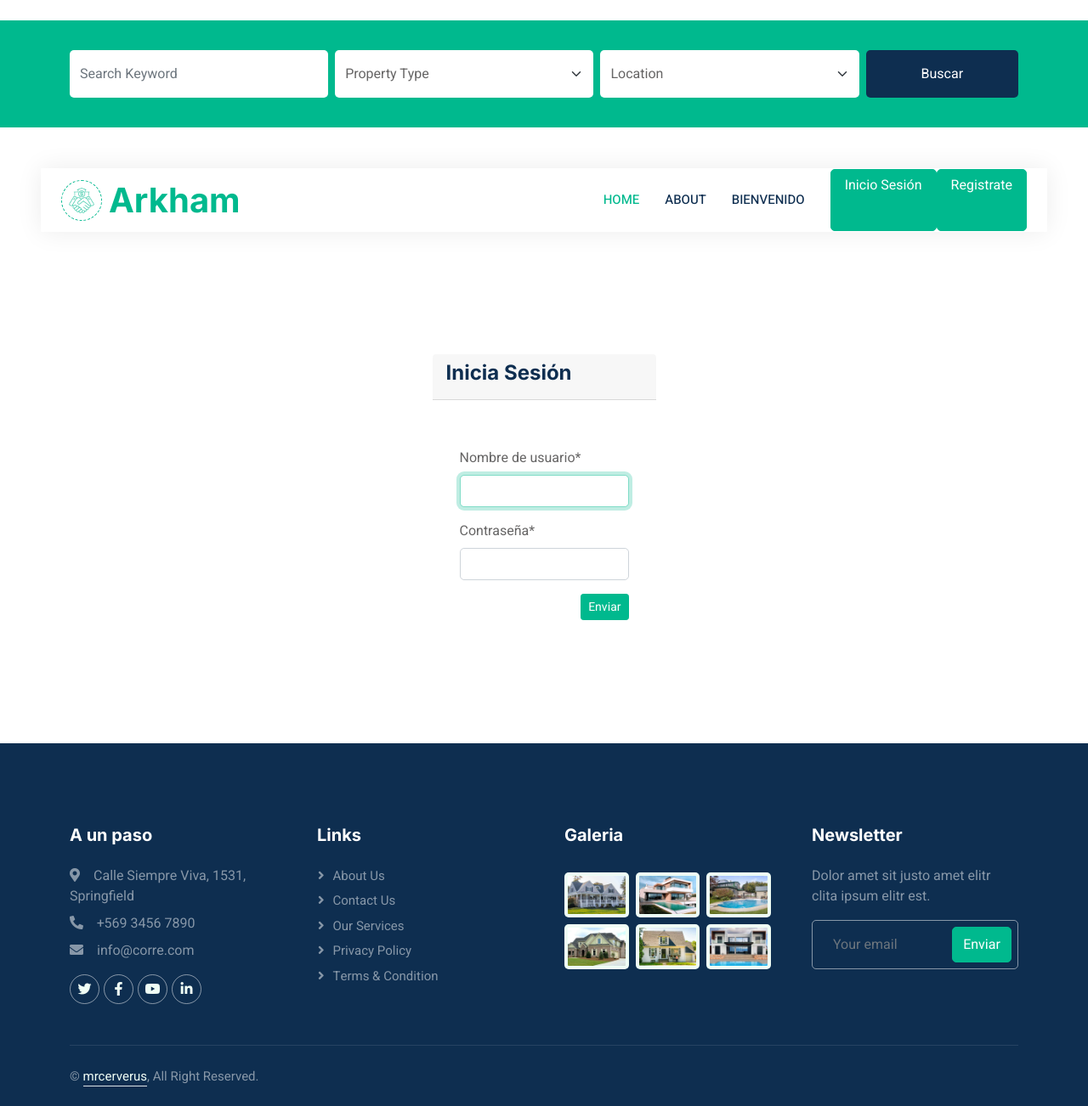
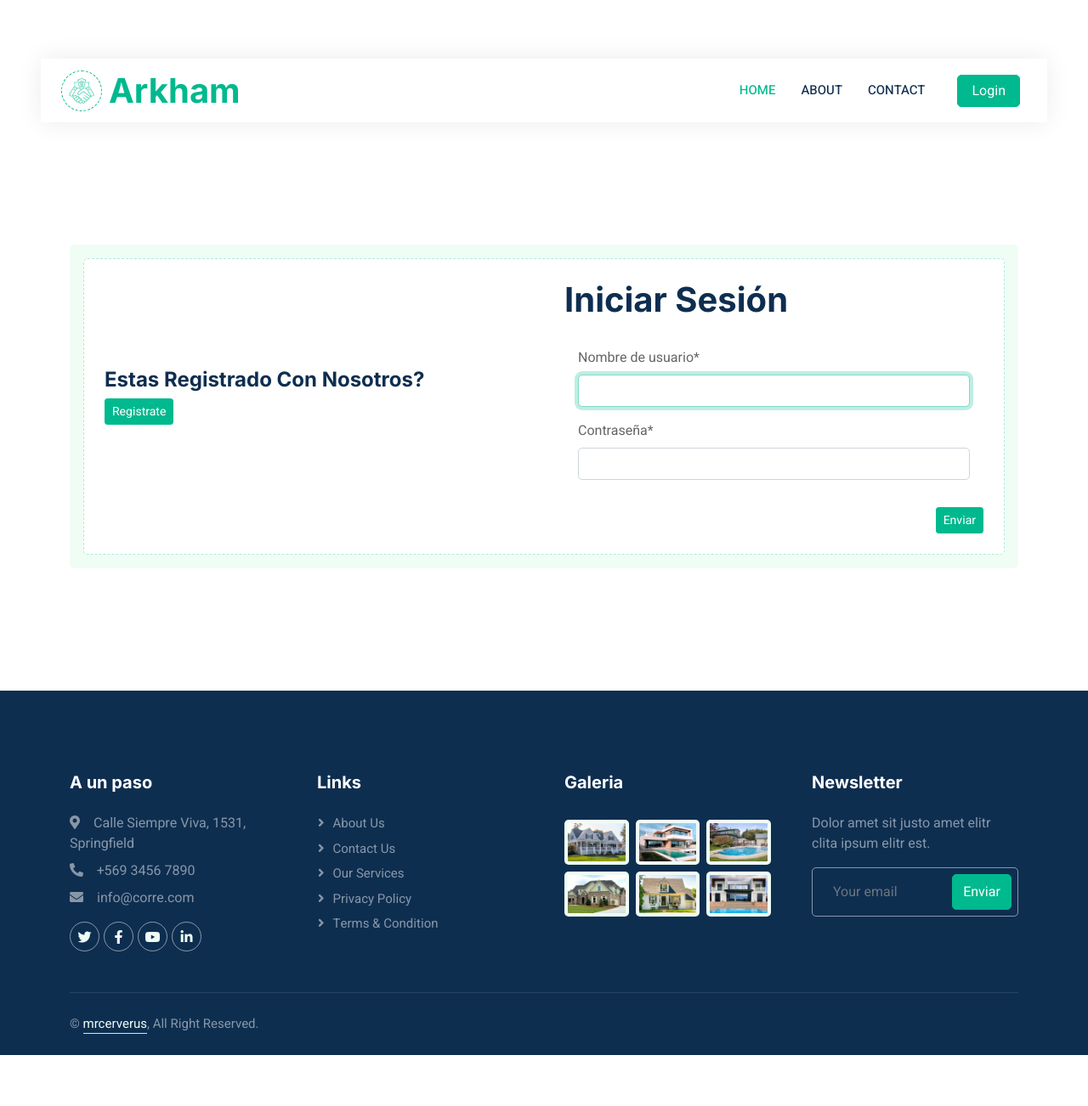
Before and after one commit to mrcerverus/Operaciones-CRUD, a Django app: page /accounts/login/ in a window 1280 px wide. Shown: the top 1302 px of the page at 85% size. After the commit the page ends 1242 px from the top, so only its background shows below. Run offline with Django 4.2, Linux system fonts and the light colour scheme; parts of the project's set-up code (start-up, migrations or seed data) failed here and were passed over; some libraries are stand-ins or nearby versions.

Commit message:
Hito03 - Cambios en edicion

```diff
--- a/app/models.py
+++ b/app/models.py
@@ -64,7 +64,7 @@ class Usuario(AbstractUser):
     tipo_usuario = models.CharField(max_length=20, choices=TIPO_USER_CHOICES, null=False, blank=False)
 
     def __str__(self):
-        return f"{self.first_name} {self.last_name} - {self.rut} - {self.tipo_usuario}"
+        return f"{self.first_name} {self.last_name} - {self.rut}"
 
 
 class Inmueble(models.Model):
@@ -91,7 +91,7 @@ class Inmueble(models.Model):
     imagen = models.ImageField(upload_to='app/photo/', null=True, blank=True)
 
     def __str__(self):
-        return f"Nombre propiedad: {self.nombre} / Fecha Publicacion: {self.fecha_publicacion}"
+        return f"Nombre propiedad: {self.nombre}"
 
 
 class SolicitudArriendo(models.Model):
--- a/app/templates/includes/header.html
+++ b/app/templates/includes/header.html
@@ -8,7 +8,7 @@
                 With Your Family</h1>
             <p class="animated fadeIn mb-4 pb-2">Vero elitr justo clita lorem. Ipsum dolor at sed stet
                 sit diam no. Kasd rebum ipsum et diam justo clita et kasd rebum sea elitr.</p>
-            <a href="" class="btn btn-primary py-3 px-5 me-3 animated fadeIn">Get Started</a>
+            <a href="{% url "welcome" %}" class="btn btn-primary py-3 px-5 me-3 animated fadeIn">Comencemos</a>
         </div>
         <div class="col-md-6 animated fadeIn">
             <div class="owl-carousel header-carousel">
--- a/app/templates/includes/navbar.html
+++ b/app/templates/includes/navbar.html
@@ -1,39 +1,4 @@
 {% load static %}
-
-<!-- Search Start -->
-<div class="container-fluid bg-primary mb-5 wow fadeIn" data-wow-delay="0.1s" style="padding: 35px;">
-    <div class="container">
-        <div class="row g-2">
-            <div class="col-md-10">
-                <div class="row g-2">
-                    <div class="col-md-4">
-                        <input type="text" class="form-control border-0 py-3" placeholder="Search Keyword">
-                    </div>
-                    <div class="col-md-4">
-                        <select class="form-select border-0 py-3">
-                            <option selected>Property Type</option>
-                            <option value="1">Property Type 1</option>
-                            <option value="2">Property Type 2</option>
-                            <option value="3">Property Type 3</option>
-                        </select>
-                    </div>
-                    <div class="col-md-4">
-                        <select class="form-select border-0 py-3">
-                            <option selected>Location</option>
-                            <option value="1">Location 1</option>
-                            <option value="2">Location 2</option>
-                            <option value="3">Location 3</option>
-                        </select>
-                    </div>
-                </div>
-            </div>
-            <div class="col-md-2">
-                <button class="btn btn-dark border-0 w-100 py-3">Buscar</button>
-            </div>
-        </div>
-    </div>
-</div>
-<!-- Search End -->
 
 <!-- Navbar Start -->
 <div class="container-fluid nav-bar bg-transparent">
@@ -49,40 +14,27 @@
         </button>
         <div class="collapse navbar-collapse" id="navbarCollapse">
             <div class="navbar-nav ms-auto">
-
                 <a href="{% url "indice" %}" class="nav-item nav-link active">Home</a>
-                <a href="{% url "indice" %}" class="nav-item nav-link">About</a>
-                <a href="{% url "welcome" %}" class="nav-item nav-link">Bienvenido</a>
+                <a href="{% url "about" %}" class="nav-item nav-link">About</a>
 
                 {% if user.is_authenticated and user.tipo_usuario == 'ARRENDADOR' %}
-
                 <div class="nav-item dropdown">
-                    <a href="{% url "welcome" %}" class="nav-link dropdown-toggle" data-bs-toggle="dropdown">Propiedades</a>
+                    <a href="#" class="nav-link dropdown-toggle" data-bs-toggle="dropdown">Propiedades</a>
                     <div class="dropdown-menu rounded-0 m-0">
+                        <a href="{% url "welcome" %}" class="dropdown-item">Lista Propiedades</a>
                         <a href="{% url "crear_inmueble" %}" class="dropdown-item">Crear Inmueble</a>
-                        <a href="{% url "actualizar_inmueble" %}" class="dropdown-item">Actualizar Inmuebles</a>
-                        <a href="{% url "eliminar_inmueble" %}" class="dropdown-item">Eliminar Inmuebles</a>
+                        <a href="{% url "solicitudes_arrendador" %}" class="dropdown-item">Solicitudes</a>
                     </div>
                 </div>
-
                 {% endif %}
 
-                {% if user.is_authenticated %}
-                <div class="navbar-nav ms-auto">
-                    <a href="{% url "welcome" %}" class="btn btn-primary px-3 d-none d-lg-flex">Bienvenid@ {{user.username}}</a>
-                </div>
-                <div class="navbar-nav ms-auto">
-                    <a href="{% url "logout" %}" class="btn btn-primary px-3 d-none d-lg-flex">Cerrar Sesión</a>
-                </div>
-                {% else %}
-                <div class="navbar-nav ms-auto">
-                    <a href="{% url 'login' %}" class="btn btn-primary px-3 d-none d-lg-flex">Inicio Sesión</a>
-                </div>
-                <div class="navbar-nav ms-auto">
-                    <a href="{% url "register" %}" class="btn btn-primary px-3 d-none d-lg-flex">Registrate</a>
-                </div>
-                {% endif %}
+                <a href="contact.html" class="nav-item nav-link">Contact</a>
             </div>
+            {% if user.is_authenticated %}
+                <a href="{% url "logout" %}" class="btn btn-primary px-3 d-none d-lg-flex m-2">Logout</a>
+            {% else %}
+                <a href="{% url 'login' %}" class="btn btn-primary px-3 d-none d-lg-flex m-2">Login</a>
+            {% endif %}
         </div>
     </nav>
 </div>
--- a/app/templates/registration/login.html
+++ b/app/templates/registration/login.html
@@ -5,23 +5,36 @@
 
 {% block 'content' %}
 
-<section class="d-flex justify-content-center ">
-    <div class="intro-text left-0 bg-faded p-5 rounded">
-        <div class="card-header">
-            <h4>Inicia Sesión</h4>
+<div class="container-xxl py-5">
+    <div class="container">
+        <div class="bg-light rounded p-3">
+            <div class="bg-white rounded p-4" style="border: 1px dashed rgba(0, 185, 142, .3)">
+                <div class="row g-5 align-items-center">
+
+                    <div class="col-lg-6 wow fadeIn" data-wow-delay="0.1s">
+                        <div class="mb-4">
+                            <h4>Estas Registrado Con Nosotros?</h4>
+                            <a href="{% url "register" %}" class="btn btn-primary btn-sm btn-primary start">Registrate</a>
                         </div>
-    <br>
+                    </div>
 
-    <div class="card-body ">
+                    <div class="col-lg-6 wow fadeIn" data-wow-delay="0.5s">
+                        <div class="mb-4">
+                            <h1 class="mb-3">Iniciar Sesión</h1>
                             {% load crispy_forms_tags %}
                             <form id="login-form" action="" method="post">
                                 {% csrf_token %}
                                     <div class="card-body">
                                         {{ form | crispy }}
+                                    </div>
                                 <button class="btn btn-primary btn-sm btn-primary float-end" type="submit">Enviar</button>
-                </div>
                             </form>
                         </div>
-</section>
+                    </div>
+                </div>
+            </div>
+        </div>
+    </div>
+</div>
 
 {% endblock 'content' %}
--- a/core/urls.py
+++ b/core/urls.py
@@ -24,17 +24,18 @@ from django.conf.urls.static import static
 urlpatterns = [
     path('admin/', admin.site.urls),
     path('', index, name='indice'),
+    path('about/', about , name='about'),
     path('register/', register, name='register'),
     path('accounts/', include('django.contrib.auth.urls')),
-    path('detalle_inmueble/',detalle_inmueble , name='detalle_inmueble'),
-    path('generar_solicitud_arriendo/', generar_solicitud_arriendo, name='generar_solicitud_arriendo'),
-    path('actualizar_inmueble/',actualizar_inmueble, name='actualizar_inmueble'),
-    path('eliminar_inmueble/',eliminar_inmueble, name='eliminar_inmueble'),
+    path('detalle_inmueble/<int:id>/', detalle_inmueble , name='detalle_inmueble'),
+    path('generar_solicitud_arriendo/<int:id>/', generar_solicitud_arriendo, name='generar_solicitud_arriendo'),
+    path('actualizar_inmueble/<int:id>/', actualizar_inmueble, name='actualizar_inmueble'),
+    path('eliminar_inmueble/<int:id>/', eliminar_inmueble, name='eliminar_inmueble'),
     path('crear_inmueble/', crear_inmueble, name='crear_inmueble'),
     path('solicitudes/', solicitudes_arrendador, name='solicitudes_arrendador'),
     path('welcome/', welcome, name='welcome'),
     path('perfil/', actualizar_usuario, name='actualizar_usuario'),
-    path('cambiar_estado_solicitud/', cambiar_estado_solicitud, name='cambiar_estado_solicitud'),
+    path('cambiar_estado_solicitud/<int:solicitud_id>/', cambiar_estado_solicitud, name='cambiar_estado_solicitud'),
 ]
 
 #para cargar imagenes desde base de datos
```
Also changed, not shown: app/templates/about.html (added, +155 -0 lines), app/templates/detalle_inmueble.html (+3 -4 lines), app/templates/solicitudes_arrendador.html (+18 -12 lines), app/templates/welcome_arrendador.html (+21 -10 lines), app/templates/welcome_arrendatario.html (+31 -24 lines), app/views.py (+12 -9 lines), app/migrations/0001_initial.py. Lines whose indentation alone changed are shown as unchanged.
